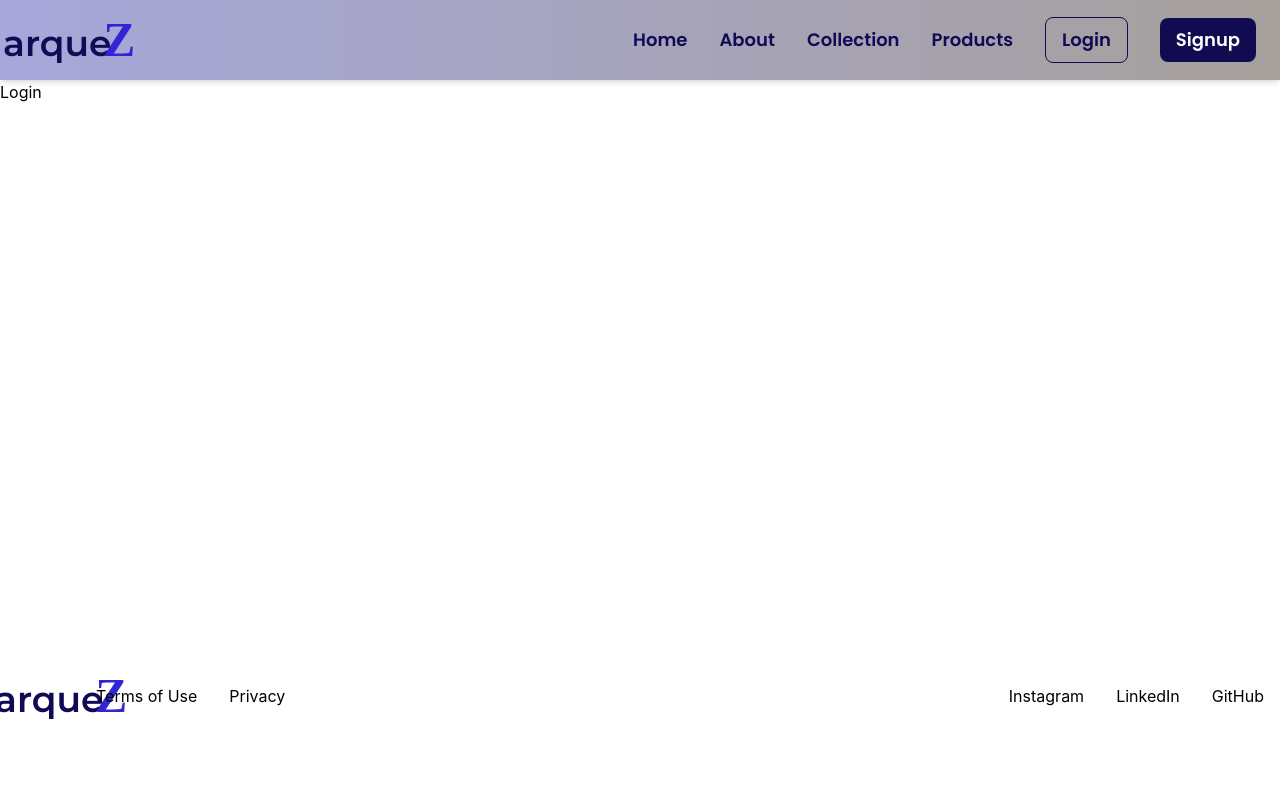
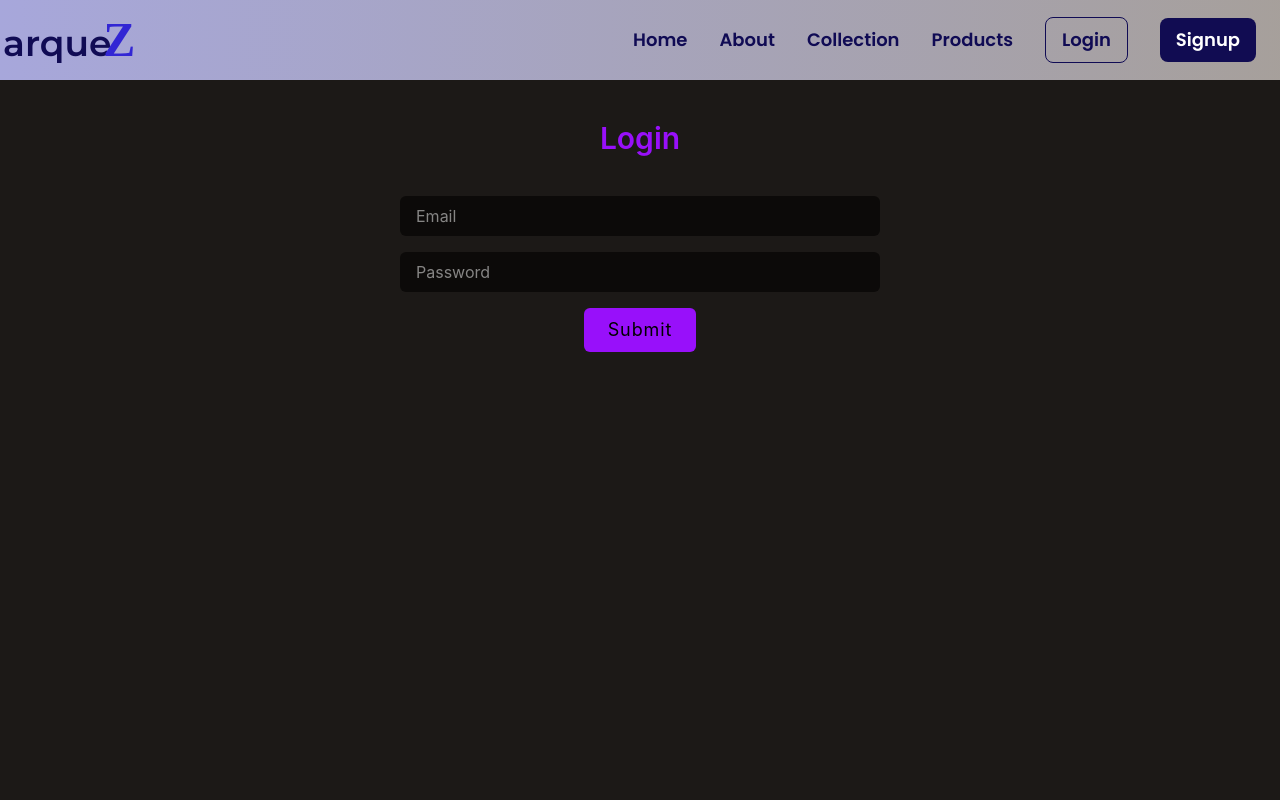
Before and after one commit to Zareel/fullstack_eocmm, a React (Vite) app in the folder client/: page /login in a window 1280 px wide. Shown: the top 800 px of the page. Built offline with nearby package versions, Linux system fonts and the light colour scheme; a web font is replaced by a local one.

Commit message:
React login and AuthContext

```diff
--- a/client/src/components/Layout/Layout.jsx
+++ b/client/src/components/Layout/Layout.jsx
@@ -3,7 +3,7 @@ import Navbar from "./Navbar";
 import { Outlet } from "react-router-dom";
 import Footer from "./Footer";
 import { Helmet } from "react-helmet";
-
+import { Toaster } from 'sonner';
 
 const Layout = ({ title, description, keywords, author }) => {
   return (
@@ -20,7 +20,11 @@ const Layout = ({ title, description, keywords, author }) => {
 
       <Navbar />
       <main className="min-h-[70vh]">
-
+       <Toaster position="top-right" richColors toastOptions={{
+        style:{
+          width:"300px"
+        }
+       }}/>
         <Outlet />
       </main>
       <Footer />
--- /dev/null
+++ b/client/src/context/AuthContext.jsx
@@ -0,0 +1,19 @@
+import { useState, createContext } from "react";
+
+
+const AuthContext = createContext()
+
+export const AuthContextProvider = ({children}) => {
+    const [auth, setAuth] = useState({
+        user:null,
+        token:""
+    })
+    return(
+        <AuthContext.Provider value={{auth, setAuth}}>{children}</AuthContext.Provider>
+    )
+    }
+
+
+
+
+export default AuthContext;
--- a/client/src/main.jsx
+++ b/client/src/main.jsx
@@ -1,12 +1,15 @@
-import { StrictMode } from 'react'
-import { createRoot } from 'react-dom/client'
-import './index.css'
-import App from './App.jsx'
-import { BrowserRouter } from 'react-router-dom'
+import { StrictMode } from "react";
+import { createRoot } from "react-dom/client";
+import "./index.css";
+import App from "./App.jsx";
+import { BrowserRouter } from "react-router-dom";
 import "sonner/dist/styles.css";
+import { AuthContextProvider } from "./context/AuthContext.jsx";
 
-createRoot(document.getElementById('root')).render(
-  <BrowserRouter>
-    <App />
-  </BrowserRouter>,
-)
+createRoot(document.getElementById("root")).render(
+  <AuthContextProvider>
+    <BrowserRouter>
+      <App />
+    </BrowserRouter>
+  </AuthContextProvider>,
+);
--- a/client/src/pages/Home.jsx
+++ b/client/src/pages/Home.jsx
@@ -1,14 +1,19 @@
-import React from 'react'
+import React, {useContext} from 'react'
 import { Helmet } from 'react-helmet'
+import AuthContext from '../context/AuthContext'
+
 
 const Home = () => {
+  const {auth, setAuth} = useContext(AuthContext)
   return (
-    <div className='min-h-screen bg-stone-900'>
+    <div className='min-h-screen bg-stone-900 px-18 text-white text-2xl'>
         <Helmet>
             <title>MarqueZ-Home</title>
         </Helmet>
 
-        <h1>hOME</h1>
+        <div>
+          <pre>{JSON.stringify(auth, null, 4)}</pre>
+        </div>
 
     </div>
   )
--- a/client/src/pages/Login.jsx
+++ b/client/src/pages/Login.jsx
@@ -1,14 +1,74 @@
-import React from 'react'
+import axios from "axios";
+import React, { useState, useContext } from "react";
 import { Helmet } from "react-helmet";
+import { toast } from "sonner";
+import { useNavigate } from "react-router-dom";
+import AuthContext from "../context/AuthContext";
+
 
 const Login = () => {
+  const[email, setEmail] = useState("")
+  const[password, setPassword] = useState("")
+  const navigate = useNavigate()
+  const{auth, setAuth} = useContext(AuthContext)
+
+  // login
+  const handleSubmit = async (e) =>{
+    e.preventDefault();
+    //  console.log("working")
+    try{
+      const {data} = await axios.post("http://localhost:4000/api/v1/auth/login", {email, password})
+      if(data && data.success){
+        toast.success(data.message)
+        setAuth({
+          ...auth,
+          user:data.user,
+          token:data.token
+        })
+        navigate("/")
+      }else{
+        toast.error(data.message)
+      }
+
+    }catch(error){
+      console.log(error)
+      toast.error("Something went wrong while login")
+    }
+
+  }
+
+
   return (
-    <div>
-          <Helmet>
-            <title>Marques-Login</title>
-        </Helmet>
-        Login</div>
-  )
-}
+    <div className="bg-stone-900 min-h-screen">
+      <Helmet>
+        <title>Marques-Login</title>
+      </Helmet>
 
-export default Login
+      <div className="flex justify-center flex-col items-center gap-10 py-10">
+        <h1 className="text-3xl text-purple-600 font-semibold">Login</h1>
+        <form onSubmit={handleSubmit} className="flex flex-col gap-4 jusify-center items-center">
+          <input
+            type="text"
+            placeholder="Email"
+            className="bg-stone-950 w-120 py-2 px-4 rounded-md text-white border-none outline-none "
+            value={email}
+            onChange={(e) => setEmail(e.target.value)}
+
+          />
+          <input
+            type="password"
+            placeholder="Password"
+            className="bg-stone-950 w-120 py-2 px-4 rounded-md text-white border-none outline-none "
+            value={password}
+            onChange={(e) =>setPassword(e.target.value)}
+          />
+          <button type="submit" className="bg-purple-600 hover:bg-purple-500 px-6 py-2 tracking-wider text-lg rounded-md">
+            Submit
+          </button>
+        </form>
+      </div>
+    </div>
+  );
+};
+
+export default Login;
--- a/client/src/pages/SignUp.jsx
+++ b/client/src/pages/SignUp.jsx
@@ -2,6 +2,8 @@ import axios from "axios";
 import React, { useState } from "react";
 import { Helmet } from "react-helmet";
 import { Link } from "react-router-dom";
+import { toast } from "sonner";
+import { useNavigate } from "react-router-dom";
 
 
 
@@ -12,6 +14,7 @@ const SignUp = () => {
   const [phone, setPhone] = useState("");
   const [address, setAddress] = useState("");
   const [role, setRole] = useState("");
+  const navigate = useNavigate()
 
   // handle submit
   const handleSubmit = async (e) => {
@@ -21,11 +24,17 @@ const SignUp = () => {
         "http://localhost:4000/api/v1/auth/signup",
         { name, email, password, phone, address, role },
       );
-      console.log(data);
-      alert(data);
+      // console.log(data);
+    if(data && data.success){
+      toast.success(data && data.message)
+      navigate("/login")
+    }else{
+      toast.error(data && data.message)
+    }
+
     } catch (error) {
-      console.log(error);
-      alert("Something went wrong");
+      // console.log(error);
+      toast.error("Something went wrong");
     }
   };
 
--- a/package.json
+++ b/package.json
@@ -5,7 +5,9 @@
   "type": "module",
   "main": "server.js",
   "scripts": {
-    "server": "nodemon server.js"
+   "backend": "nodemon server.js",
+    "frontend": "npm run dev --prefix client",
+    "dev": "concurrently \"npm run backend\" \"npm run frontend\""
   },
   "keywords": [
     "nodejs",
@@ -19,6 +21,7 @@
   "dependencies": {
     "bcrypt": "^6.0.0",
     "colors": "^1.4.0",
+    "concurrently": "^9.2.1",
     "cookie-parser": "^1.4.7",
     "cors": "^2.8.6",
     "crypto": "^1.0.1",
```
Also changed, not shown: client/vite.config.js (+9 -0 lines), 1 other file (tests, documents, lock files or other folders).
